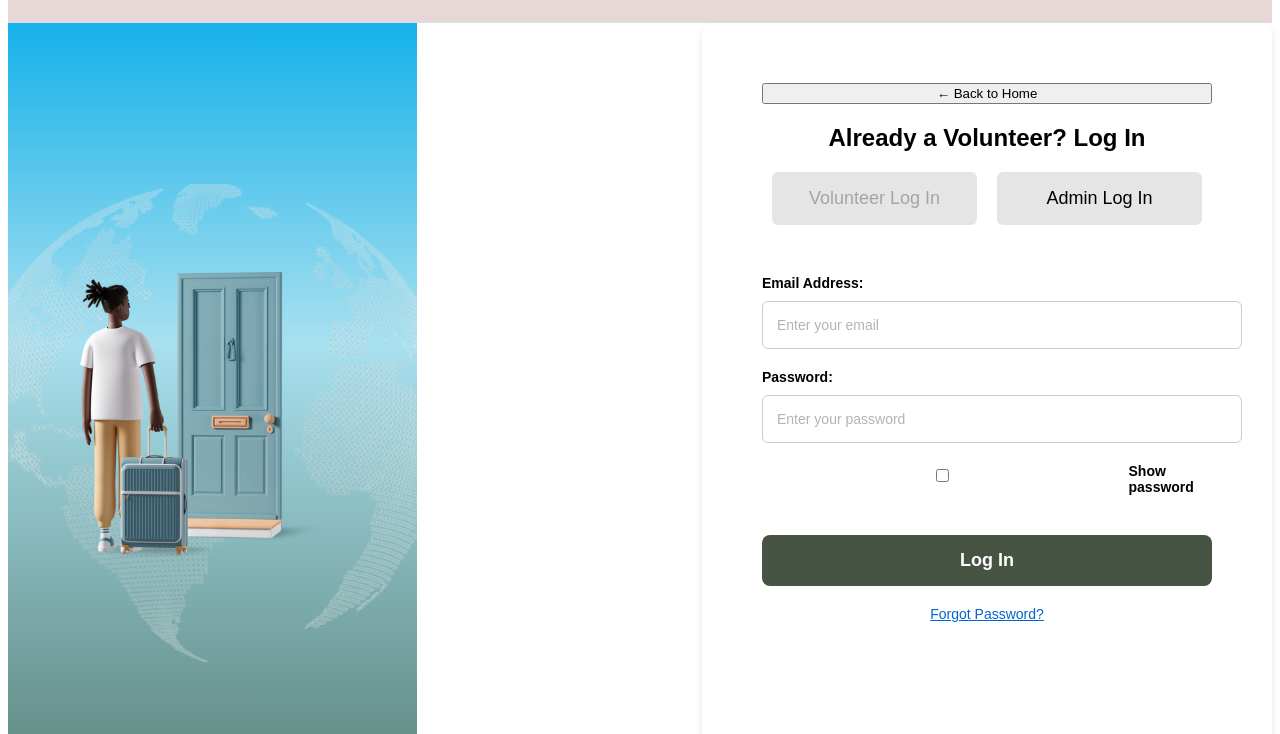
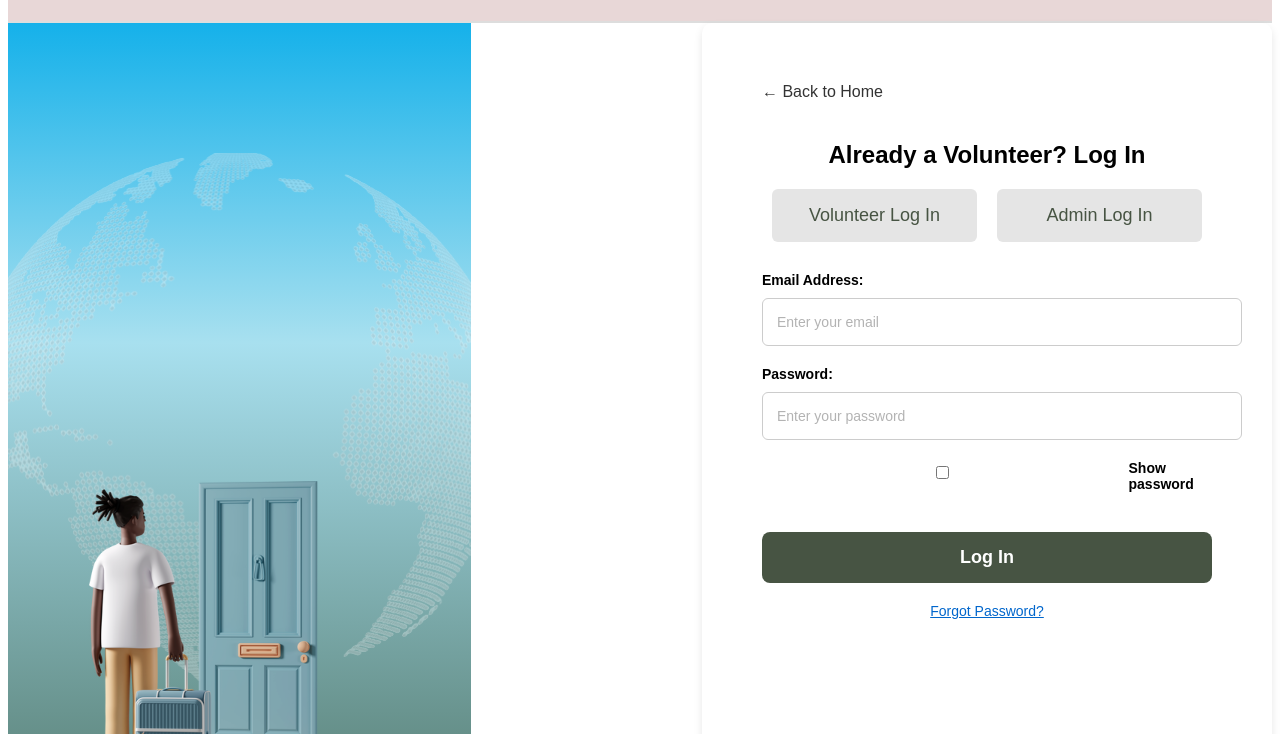
Before and after one commit to antraphtec/4353_Project, a React app: page /login in a window 1280 px wide. Shown: the part 66-800 px from the top of the page. Built offline with nearby package versions, Linux system fonts and the light colour scheme.

Commit message:
login.css

```diff
--- a/src/components/Login.css
+++ b/src/components/Login.css
@@ -20,24 +20,17 @@ img{
         url('/public/images/world.png') center no-repeat,
         linear-gradient(180deg, #15B1EA 0%, #A8E0EF 40%, #577E73 100%);
     background-size: 65%, contain, cover;
-    background-position: center, center, left bottom;
-    background-repeat: no-repeat;
     display: flex;
     justify-content: right;
     align-items: center;
-    margin: 0;
-    padding: 0;
 }
 
 
 .login-right {
     flex: 1;
-    width: 100%;
     display: flex;
     justify-content: center;
     align-items: center;
-    margin: 0;
-    padding: 40px;
 }
 
 .login-box{
@@ -48,7 +41,17 @@ img{
     border-radius: 10px;
     display: flex;
     flex-direction: column;
-    margin: 0;
+}
+
+.back-link {
+    text-align: left;
+    margin-bottom: 20px;
+    font-size: 16px;
+    color: #333;
+    cursor: pointer;
+    background: none;
+    border: none;
+    padding: 0;
 }
 
 .login-box h2 {
@@ -69,7 +72,7 @@ img{
     margin: 0 10px;
     cursor: pointer;
     background-color: #e5e5e5;
-    color: 475443;
+    color: #475443;
     border: none;
     border-radius: 6px;
     font-size: 18px;
@@ -90,7 +93,6 @@ img{
 form {
     display: flex;
     flex-direction: column;
-    margin-top: 20px;
 }
 
 label {
@@ -108,6 +110,15 @@ input{
     width: 100%;
 }
 
+.show-password {
+    display: flex;
+    align-items: center;
+    margin-bottom: 20px;
+  }
+
+.show-password input {
+    margin-right: 10px;
+}
 
 button[type="submit"] {
     padding: 15px;
@@ -141,13 +152,3 @@ input::placeholder {
   a:hover {
     color: #004499;
   }
-
-  .show-password {
-    display: flex;
-    align-items: center;
-    margin-bottom: 20px;
-  }
-
-  .show-password input {
-    margin-right: 10px;
-  }
```
